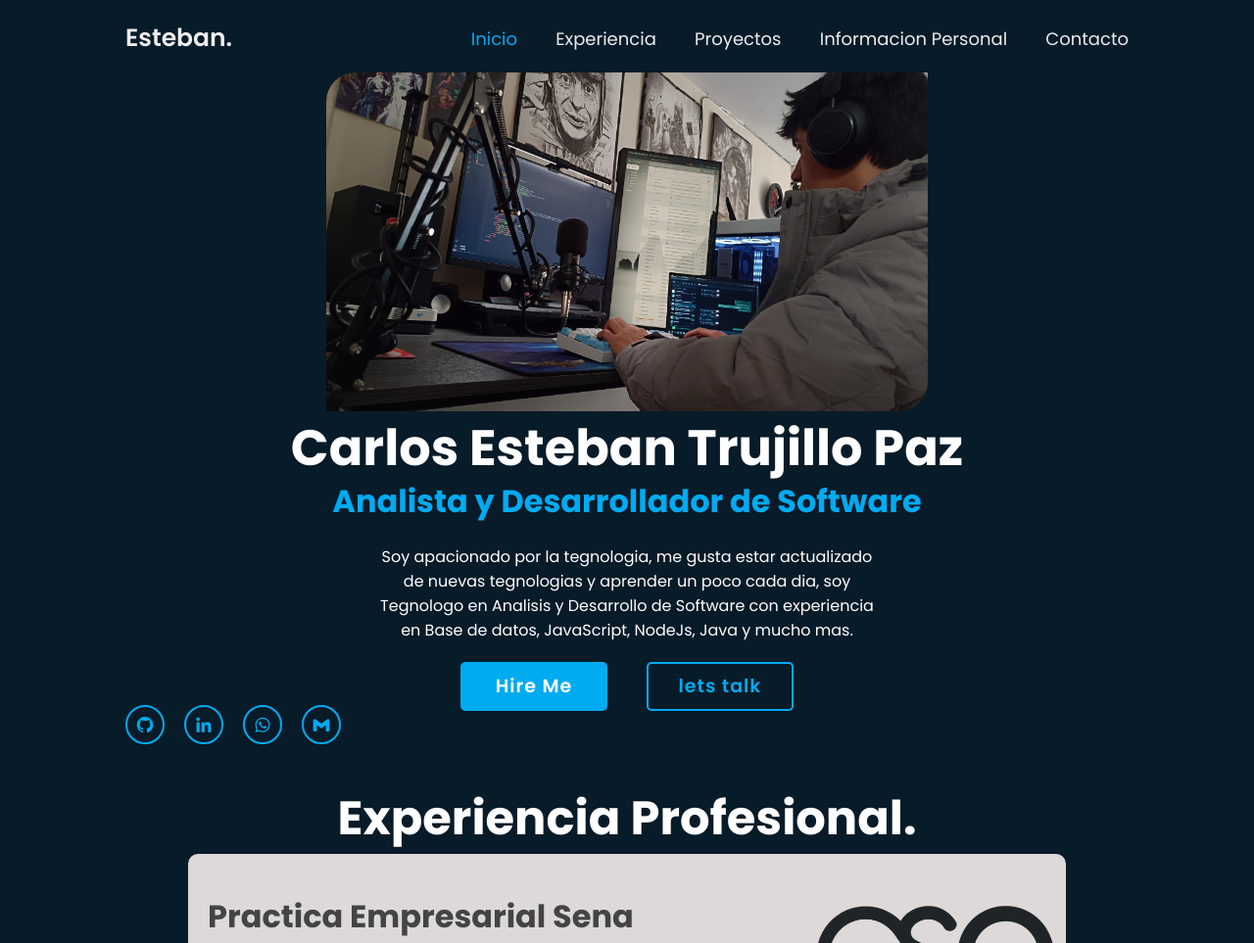
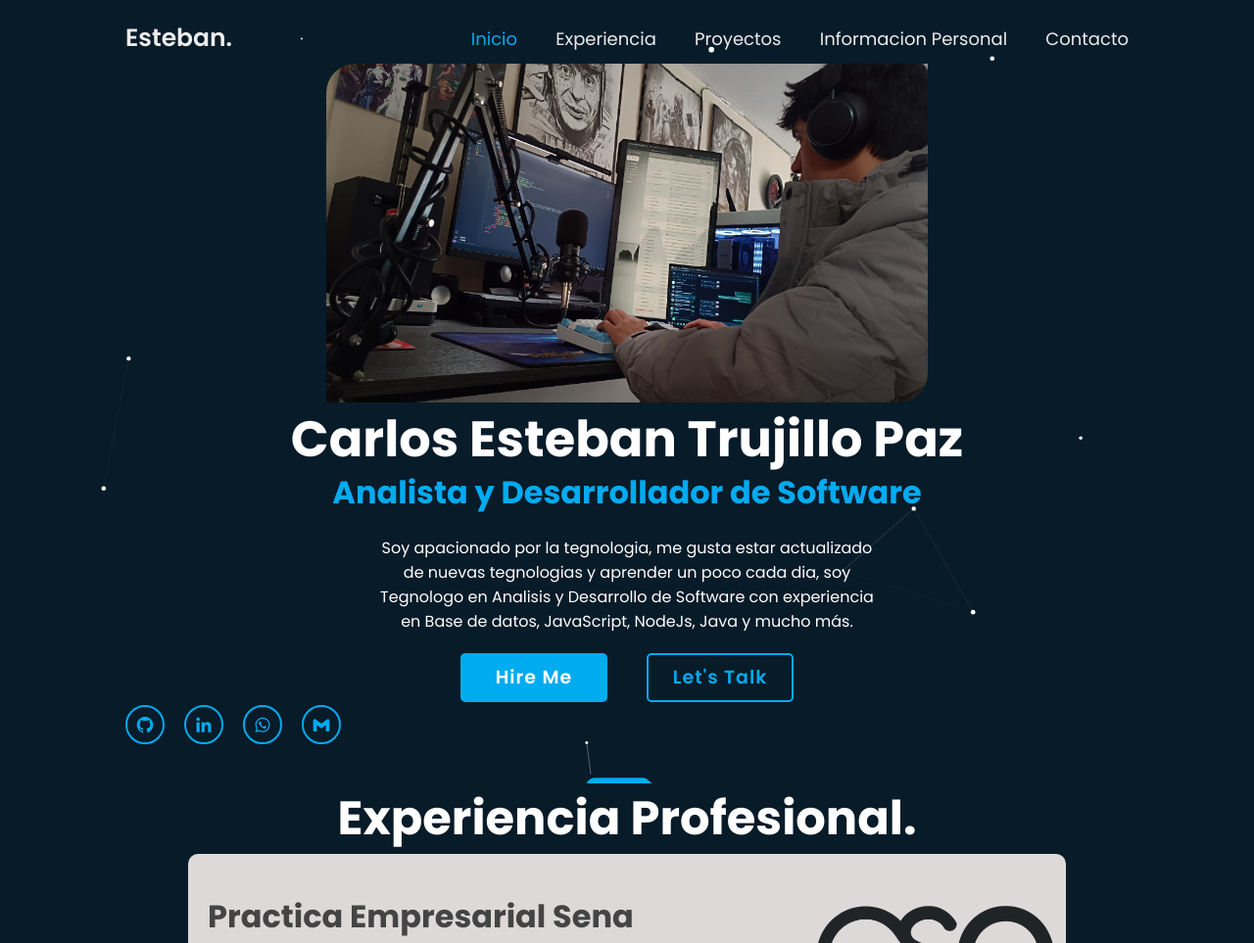
Before and after one commit to EstebanAdso/CV-Esteban-Trujillo, a plain HTML site: page FRONTED/index.html in a window 1280 px wide. Shown: the top 963 px of the page at 98% size. Drawn offline with nearby package versions, Linux system fonts and the light colour scheme.

Commit message:
Agregando particulas

```diff
--- a/FRONTED/css/style.css
+++ b/FRONTED/css/style.css
@@ -1,5 +1,7 @@
 @import url('https://fonts.googleapis.com/css2?family=Poppins:wght@300;400;500;600;700;800;900&display=swap');
-
+html {
+    scroll-behavior: smooth;
+}
 *{
     margin: 0;
     padding: 0;
@@ -11,7 +13,9 @@ body{
     background: #081b29;
     color: white;
     user-select: none; /*No podran seleccionar el texto.*/
+    z-index: -10;
 }
+
 
 .header{
     position: fixed;
@@ -47,6 +51,7 @@ body{
     color: #00abf0
 }
 
+
 .home{
     height: 100dvh;
     background: url();
@@ -55,18 +60,19 @@ body{
     text-align: center;
     width: 100%;
     padding: 0 10%;
+}
 
-}
 
 .home-content{
     /* max-width: 700px; */
     width: 100%;
-
+    margin-top: 200px;
 }
 
 .home-content .img{
    height: auto;
    overflow: hidden;
+   z-index: 20;
 }
 
 .home-content img{
@@ -92,12 +98,12 @@ body{
 
 .home-content p{
     font-size: 16px;
-
     width: 50%;
     margin: auto;
     margin-top: 20px;
     margin-bottom: 20px;
 }
+
 
 .home-content .btn-box{
     display: flex;
@@ -108,7 +114,37 @@ body{
 
 }
 
+#particles-js {
+    position: fixed;
+    width: 100%;
+    height: 100%;
+    top: 0;
+    left: 0;
+    pointer-events: auto;
+  }
 
+  .home {
+    position: relative;
+    height: 100vh;
+    display: flex;
+    align-items: center;
+    text-align: center;
+    width: 100%;
+    padding: 0 10%;
+    overflow: hidden;
+  }
+
+  .next-page{
+    font-size: 7em;
+    margin-top: 50px;
+  }
+
+  .next-page a{
+    color: #00abf0;
+  }
+  .next-page a:hover{
+    color: #c0e8f5;
+  }
 
 
 
@@ -135,6 +171,7 @@ body{
 .btn-box a:hover{
     color: #00abf0;
 }
+
 
 .btn-box a:nth-child(2){
     background: transparent;
@@ -214,6 +251,7 @@ body{
 .experiencia{
     text-align: center;
     align-items: center;
+    z-index: 30;
 }
 
 h2{
@@ -226,6 +264,7 @@ h2{
     width: 70%;
     margin: auto;
     border-radius: 10px;
+    z-index: 30;
 }
 
 .experiencias{
@@ -233,6 +272,7 @@ h2{
     height: 100%;
     float: left;
     color: #444;
+    z-index: 100;
 
 }
 .experiencias h3{
--- a/FRONTED/index.html
+++ b/FRONTED/index.html
@@ -12,6 +12,7 @@
 </head>
 
 <body>
+    <div id="particles-js"></div>
     <!--Vista numero 1-->
     <header class="header">
         <a href="#" class="logo">Esteban.</a>
@@ -25,32 +26,40 @@
         </nav>
     </header>
 
-    <section class="home">
+    <div class="home">
         <div class="home-content">
             <div class="img">
                 <img src="img/perfil4.jpeg" alt="Foto Personal">
             </div>
             <h1>Carlos Esteban Trujillo Paz</h1>
             <h3>Analista y Desarrollador de Software</h3>
-            <p>Soy apacionado por la tegnologia, me gusta estar actualizado de nuevas tegnologias y aprender un poco cada dia,
-               soy Tegnologo en Analisis y Desarrollo de Software con experiencia en Base de datos, JavaScript, NodeJs, Java y mucho mas.
+            <p>Soy apacionado por la tegnologia, me gusta estar actualizado de nuevas tegnologias y aprender un poco
+                cada dia,
+                soy Tegnologo en Analisis y Desarrollo de Software con experiencia en Base de datos, JavaScript, NodeJs,
+                Java y mucho más.
             </p>
             <div class="btn-box">
                 <a href="#">Hire Me</a>
-                <a href="#">lets talk</a>
+                <a href="#">Let's Talk</a>
+            </div>
+
+            <div class="next-page">
+                <a href="#experiencia"><i class='bx bxs-hand-down'></i></i></a>
+            </div>
+        </div>
+        <div class="home-sci">
+            <a href="#"><i class='bx bxl-github'></i></a>
+            <a href="#"><i class='bx bxl-linkedin'></i></a>
+            <a href="#"><i class='bx bxl-whatsapp'></i></a>
+            <a href="#"><i class='bx bxl-gmail'></i></a>
         </div>
     </div>
 
-        <div class="home-sci">
-            <a href="#"><i class='bx bxl-github'></i></a>
-            <a href="#"><i class='bx bxl-linkedin' ></i></a>
-            <a href="#"><i class='bx bxl-whatsapp' ></i></a>
-            <a href=""><i class='bx bxl-gmail' ></i></a>
-        </div>
-    </section>
+
+
 
     <!--Vista Numero 2-->
-    <section class="experiencia">
+    <div class="experiencia" id="experiencia">
         <h2>Experiencia Profesional.</h2>
         <div class="experiencia_content">
             <div class="experiencias">
@@ -58,21 +67,24 @@
                 <ul>
                     <li>Tiempo en la empresa : (6 meses) 2024-05-15 to 2024-15-12</li>
                     <li>Cargo en la empresa: aprendiz DBA</li>
-                    <li>habilidades adquiridas: Manejo de base de datos Sql y NoSql como de igual manera, despliegue y optimizacion de datos.</li>
-                    <li>Detalle del trabajo : Lorem ipsum dolor, sit amet consectetur adipisicing elit. Vero error pariatur corrupti mollitia dolor. Reprehenderit voluptatum modi odio, optio aperiam in repellat nulla quia, tempora animi deleniti omnis, officiis aspernatur!</li>
+                    <li>habilidades adquiridas: Manejo de base de datos Sql y NoSql como de igual manera, despliegue y
+                        optimizacion de datos.</li>
+                    <li>Detalle del trabajo : Lorem ipsum dolor, sit amet consectetur adipisicing elit. Vero error
+                        pariatur corrupti mollitia dolor. Reprehenderit voluptatum modi odio, optio aperiam in repellat
+                        nulla quia, tempora animi deleniti omnis, officiis aspernatur!</li>
                 </ul>
             </div>
             <div class="logo_experiencia"></div>
         </div>
-    </section>
+    </div>
 
 
     <!--Vista Numero 3-->
     <section class="card-container" ">
         <h2>Proyectos Personales</h2>
-        <div class="card">
+        <div class=" card">
         <div class="card-img">
-                <img src="../img/proyect1.png" alt="">
+            <img src="img/proyect1.png" alt="">
         </div>
 
         <div class="card-content">
@@ -90,7 +102,7 @@
 
         <div class="card">
             <div class="card-img">
-                <img src="../img/proyect2.png" alt="">
+                <img src="img/proyect2.png" alt="">
             </div>
 
             <div class="card-content">
@@ -108,7 +120,7 @@
 
         <div class="card">
             <div class="card-img">
-                <img src="../img/proyect1.png" alt="">
+                <img src="img/proyect1.png" alt="">
             </div>
 
             <div class="card-content">
@@ -125,7 +137,7 @@
         </div>
         <div class="card">
             <div class="card-img">
-                <img src="../img/proyect1.png" alt="">
+                <img src="img/proyect1.png" alt="">
             </div>
 
             <div class="card-content">
@@ -169,6 +181,12 @@
         <a href="">Correo Electronico</a>
         <a href="">descargar hoja de vida</a>
     </footer>
+
+
+
+
+	<script src="js/particles.min.js"></script>
+    <script src="js/particle.js"></script>
 </body>
 
 </html>
--- /dev/null
+++ b/FRONTED/js/particle.js
@@ -0,0 +1,112 @@
+particlesJS(
+  {
+    "particles": {
+      "number": {
+        "value": 10,
+        "density": {
+          "enable": true,
+          "value_area": 800
+        }
+      },
+      "color": {
+        "value": "#ffffff"
+      },
+      "shape": {
+        "type": "circle",
+        "stroke": {
+          "width": 0,
+          "color": "#000000"
+        },
+        "polygon": {
+          "nb_sides": 5
+        },
+        "image": {
+          "src": "img/github.svg",
+          "width": 100,
+          "height": 100
+        }
+      },
+      "opacity": {
+        "value": 1,
+        "random": false,
+        "anim": {
+          "enable": false,
+          "speed": 0.1,
+          "opacity_min": 0.1,
+          "sync": false
+        }
+      },
+      "size": {
+        "value": 3,
+        "random": true,
+        "anim": {
+          "enable": false,
+          "speed": 10,
+          "size_min": 0.1,
+          "sync": false
+        }
+      },
+      "line_linked": {
+        "enable": true,
+        "distance": 150,
+        "color": "#ffffff",
+        "opacity": 0.4,
+        "width": 1
+      },
+      "move": {
+        "enable": true,
+        "speed": 0.9,  // Movimiento más lento
+        "direction": "none",
+        "random": false,
+        "straight": false,
+        "out_mode": "bounce", // Para mantenerlas dentro de la pantalla
+        "bounce": true,
+        "attract": {
+          "enable": false,
+          "rotateX": 600,
+          "rotateY": 1200
+        }
+      }
+    },
+    "interactivity": {
+      "detect_on": "canvas",
+      "events": {
+        "onhover": {
+          "enable": true,
+          "mode": "repulse"
+        },
+        "onclick": {
+          "enable": true,
+          "mode": "push"
+        },
+        "resize": true  // Asegura que las partículas se redimensionen con la pantalla
+      },
+      "modes": {
+        "grab": {
+          "distance": 400,
+          "line_linked": {
+            "opacity": 1
+          }
+        },
+        "bubble": {
+          "distance": 400,
+          "size": 40,
+          "duration": 2,
+          "opacity": 8,
+          "speed": 3
+        },
+        "repulse": {
+          "distance": 200,
+          "duration": 0.4
+        },
+        "push": {
+          "particles_nb": 4
+        },
+        "remove": {
+          "particles_nb": 2
+        }
+      }
+    },
+    "retina_detect": true
+  }
+)
```
Also changed, not shown: FRONTED/js/particlesjs-config.json (added, +110 -0 lines), FRONTED/js/main.js (deleted), FRONTED/js/particles.min.js (added). Lines whose indentation alone changed are shown as unchanged.
